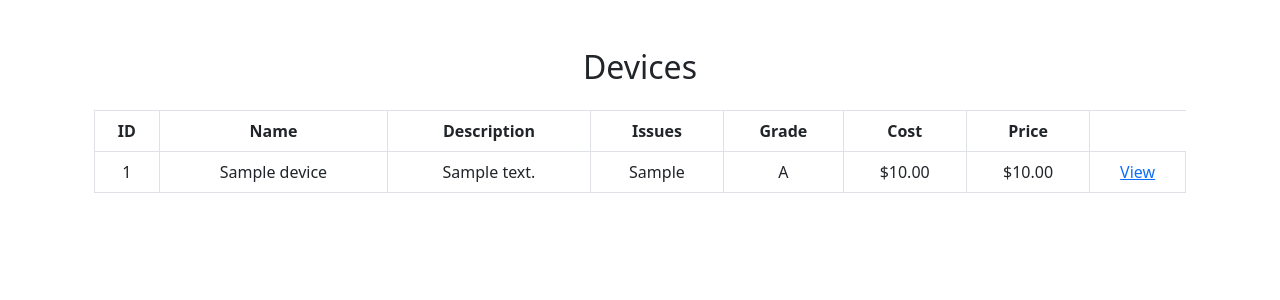
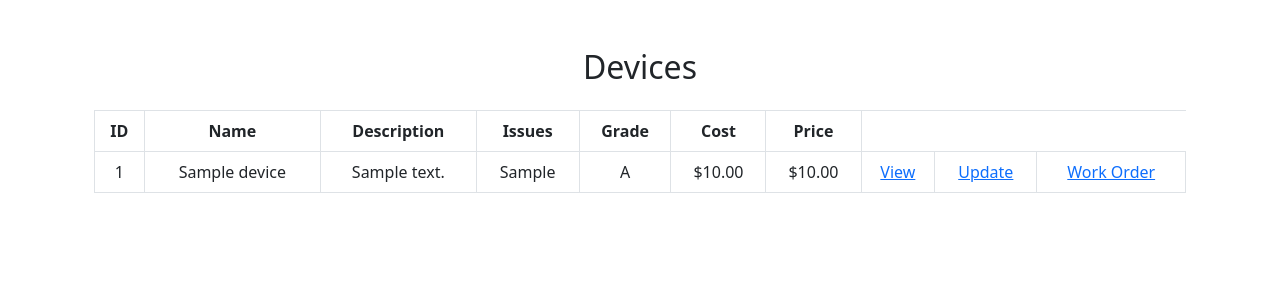
Before and after one commit to morskmorsk/usk-9, a Django app: page /devices/ in a window 1280 px wide. Shown: the part 56-356 px from the top of the page. Run offline with Django 4.2, Linux system fonts and the light colour scheme; a user stored in the database is signed in; tables that the repository leaves empty hold one stand-in row (values such as "Sample post").

Commit message:
Add update and device links to device_list.html and work_order_list.html

```diff
--- a/mysite/store/templates/store/device_list.html
+++ b/mysite/store/templates/store/device_list.html
@@ -30,6 +30,8 @@
                     <td>${{ device.price }}</td>
                     <!-- Display other fields as necessary -->
                     <td><a href="{% url 'device-detail' device.id %}">View</a></td>
+                    <td><a href="{% url 'device-detail' device.id %}">Update</a></td>
+                    <td><a href="{% url 'device-detail' device.id %}">Work Order</a></td>
                 </tr>
                 {% endfor %}
             </tbody>
--- a/mysite/store/templates/store/work_order_list.html
+++ b/mysite/store/templates/store/work_order_list.html
@@ -30,6 +30,8 @@
                     <td>{{ work_order.status }}</td>
                     <!-- Display other fields as necessary -->
                     <td><a href="{% url 'work-order-detail' work_order.id %}">View</a></td>
+                    <td><a href="{% url 'work-order-detail' work_order.id %}">Update</a></td>
+                    <td><a href="{% url 'work-order-detail' work_order.id %}">Device</a></td>
                 </tr>
                 {% endfor %}
             </tbody>
```
